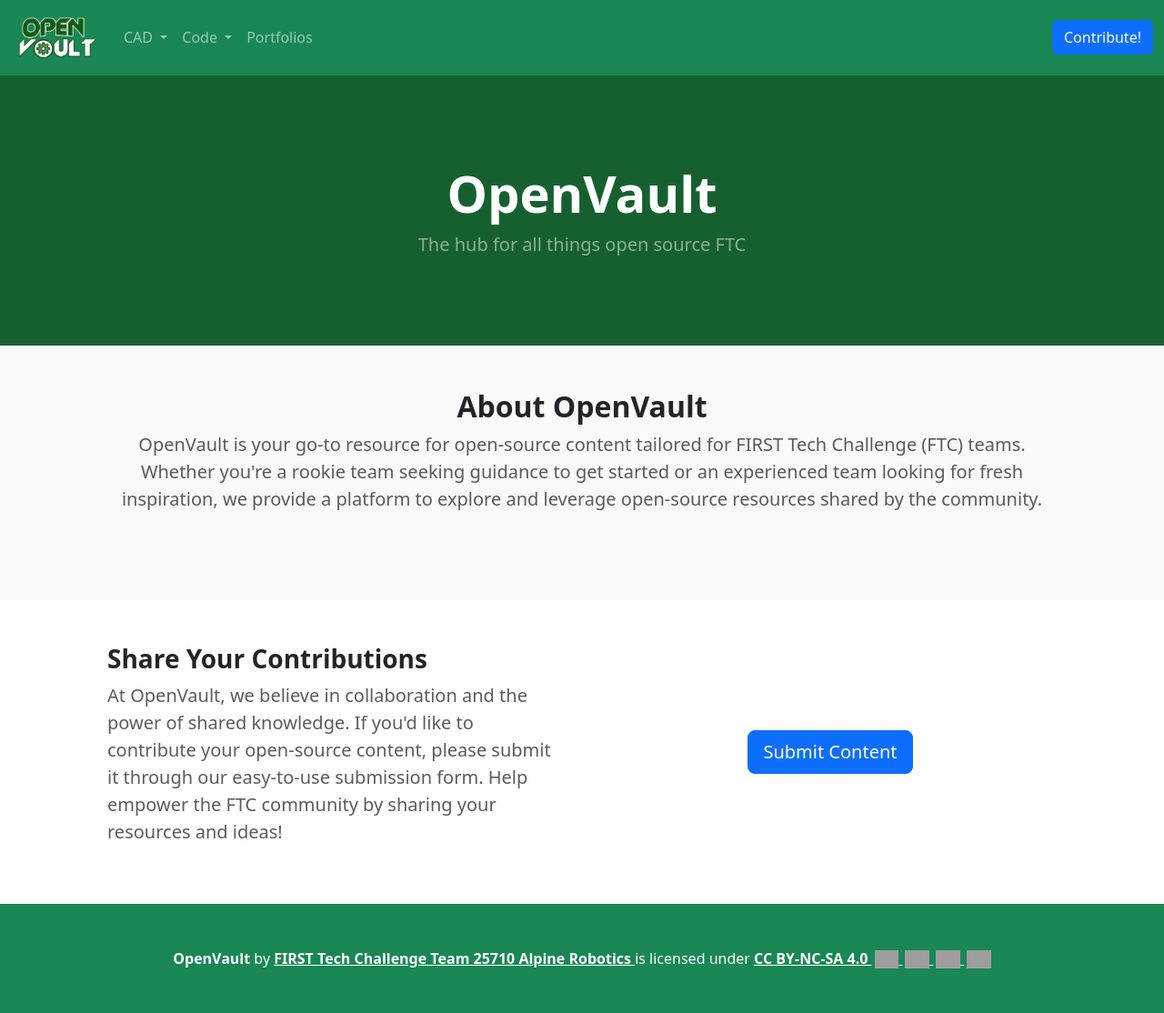
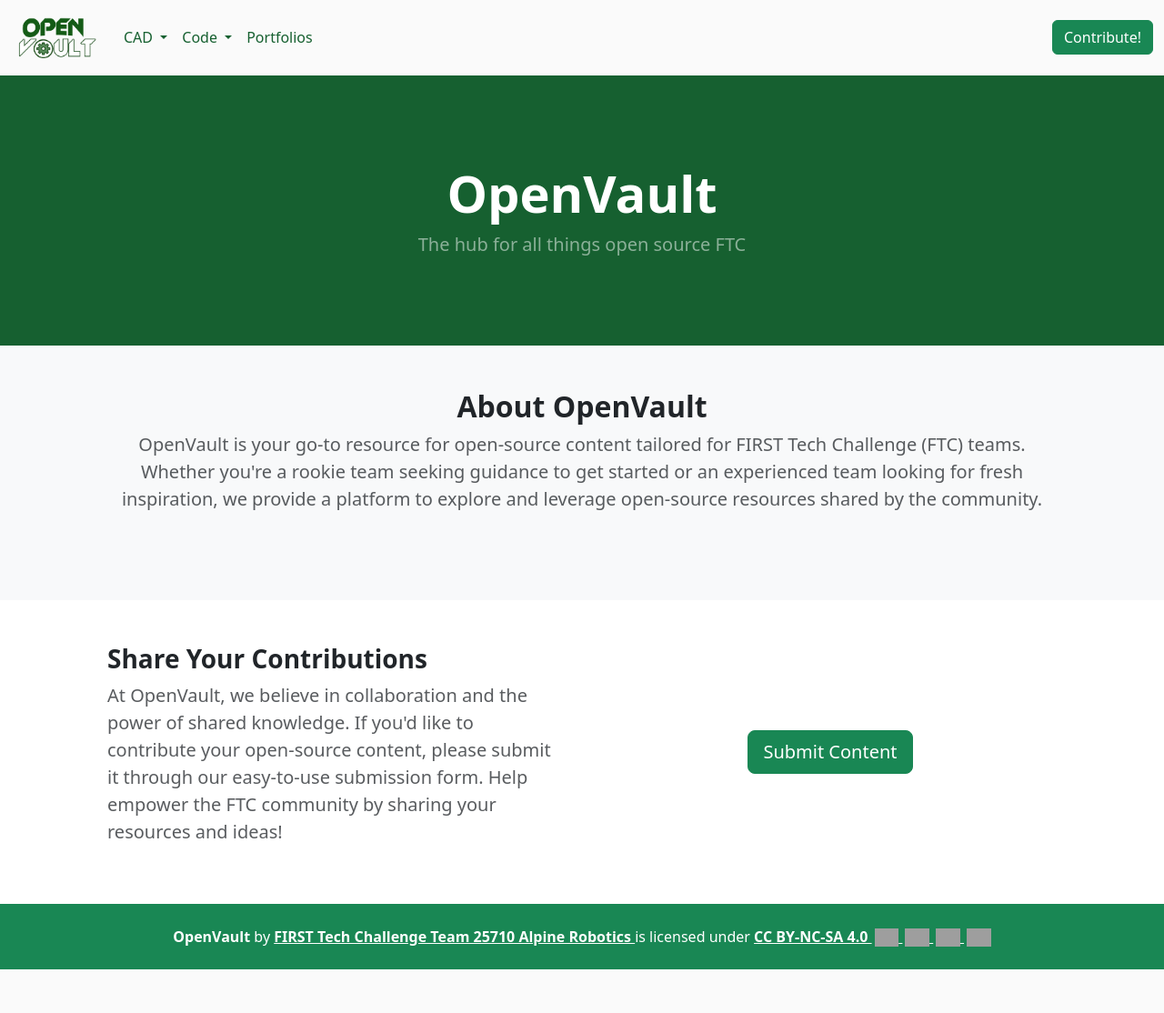
Before and after one commit to AlpineRobotics25710/OpenVault, a Flask app: page / in a window 1280 px wide. Shown: the whole page at 91% size. After the commit the page ends 1066 px from the top, so only its background shows below. Run offline with Flask 3, Linux system fonts and the light colour scheme; grey boxes are pictures that could not be loaded.

Commit message:
Changed navbar style and footer size

```diff
--- a/static/css/styles.css
+++ b/static/css/styles.css
@@ -3,6 +3,14 @@ body {
     min-height: 100vh;
     flex-direction: column;
     justify-content: flex-start;
+}
+
+.navbar-custom {
+    background-color: #FAFAFA;
+}
+
+.navbar-custom .nav-link {
+    color: #166030;
 }
 
 header {
--- a/templates/ftc/bases/base.html
+++ b/templates/ftc/bases/base.html
@@ -24,7 +24,7 @@
 </head>
 
 <body id="#page-top">
-<nav class="navbar navbar-expand-lg navbar-dark bg-success">
+<nav class="navbar navbar-expand-lg navbar-custom">
     <div class="container-fluid">
         <a class="navbar-brand" href="/">
             <img src="{{ url_for('static', filename='/images/logos/OpenVaultLogo.png') }}" class="d-block mx-auto"
@@ -94,7 +94,7 @@
                     <a class="nav-link {% if active_route == 'ftc/portfolios/portfolios.html' %}active{% endif %}" href="/portfolios">Portfolios</a>
                 </li>
             </ul>
-            <a class="btn btn-primary ms-auto"
+            <a class="btn btn-success ms-auto"
                href="https://docs.google.com/forms/d/e/1FAIpQLScNemRDzrui1xl02BPwbOVGIItgqCvJ4Dm8n_jSsbCeVuVo3g/viewform?usp=dialog">Contribute!</a>
         </div>
     </div>
@@ -102,7 +102,7 @@
 
 {% block body %}{% endblock %}
 
-<footer class="py-5 bg-success text-white text-center footer">
+<footer class="py-4 bg-success text-white text-center footer">
     <p xmlns:cc="http://creativecommons.org/ns#" xmlns:dct="http://purl.org/dc/terms/">
         <span property="dct:title" class="fw-bold">OpenVault</span>
         by
--- a/templates/ftc/index.html
+++ b/templates/ftc/index.html
@@ -43,7 +43,7 @@
                 </div>
                 <div class="col-lg-6">
                     <div class="text-center">
-                        <a class="btn btn-primary btn-lg" href="https://docs.google.com/forms/d/e/1FAIpQLScNemRDzrui1xl02BPwbOVGIItgqCvJ4Dm8n_jSsbCeVuVo3g/viewform?usp=dialog">
+                        <a class="btn btn-success btn-lg" href="https://docs.google.com/forms/d/e/1FAIpQLScNemRDzrui1xl02BPwbOVGIItgqCvJ4Dm8n_jSsbCeVuVo3g/viewform?usp=dialog">
                             Submit Content
                         </a>
                     </div>
```
